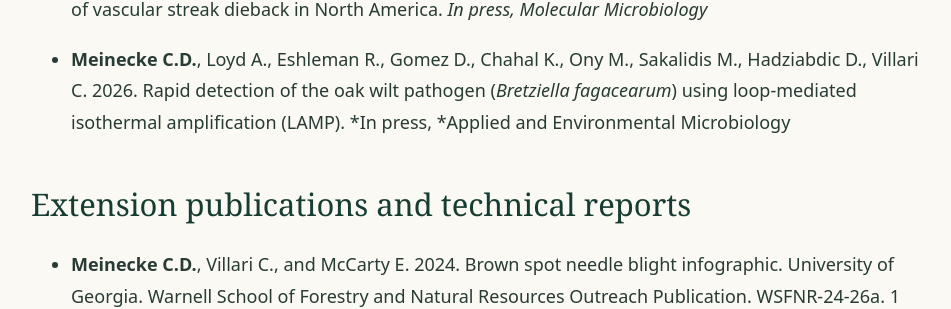
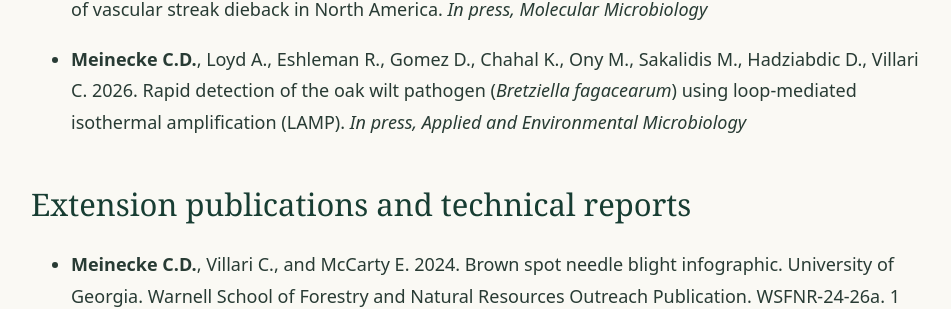
Before and after one commit to ColtonMeinecke/ColtonMeinecke.github.io, a Jekyll site: the page built from publications.md, in a window 1280 px wide and 900 px high, scrolled down 1480 px. Shown: the part 182-491 px from the top of the window, without its empty margins (81-1032 px from the left). Built offline with Jekyll 4.4.1, drawn with Linux system fonts in a browser that asks for light colours.

```diff
--- a/publications.md
+++ b/publications.md
@@ -29,7 +29,7 @@ title: Publications
 
 - Nowicki M., Boggess S.L., Avin F.A., Baysal-Gurel F., Bonkowski J.C., Cubeta M.A., Huff M.L., Junaid M., Kilbourne K., McVay J., **Meinecke C.D.**, Shoemaker D.D., Staton M.E., Trigiano R.N., Turner J.H., Villari C., Williams-Woodward J., Hadziabdic D. 2026. From genomics to diagnostics: combating the spread of vascular streak dieback in North America. *In press, Molecular Microbiology*
 
-- **Meinecke C.D.**, Loyd A., Eshleman R., Gomez D., Chahal K., Ony M., Sakalidis M., Hadziabdic D., Villari C. 2026. Rapid detection of the oak wilt pathogen (*Bretziella fagacearum*) using loop-mediated isothermal amplification (LAMP). *In press, *Applied and Environmental Microbiology
+- **Meinecke C.D.**, Loyd A., Eshleman R., Gomez D., Chahal K., Ony M., Sakalidis M., Hadziabdic D., Villari C. 2026. Rapid detection of the oak wilt pathogen (*Bretziella fagacearum*) using loop-mediated isothermal amplification (LAMP). *In press, Applied and Environmental Microbiology*
 
 ## Extension publications and technical reports
 
```
